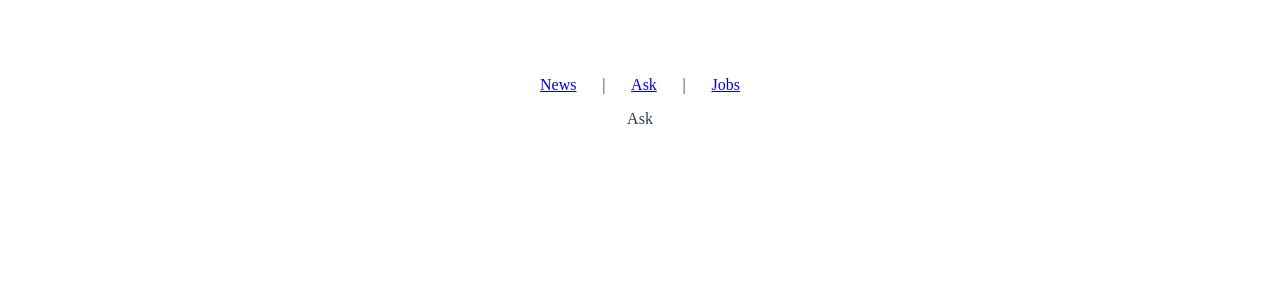
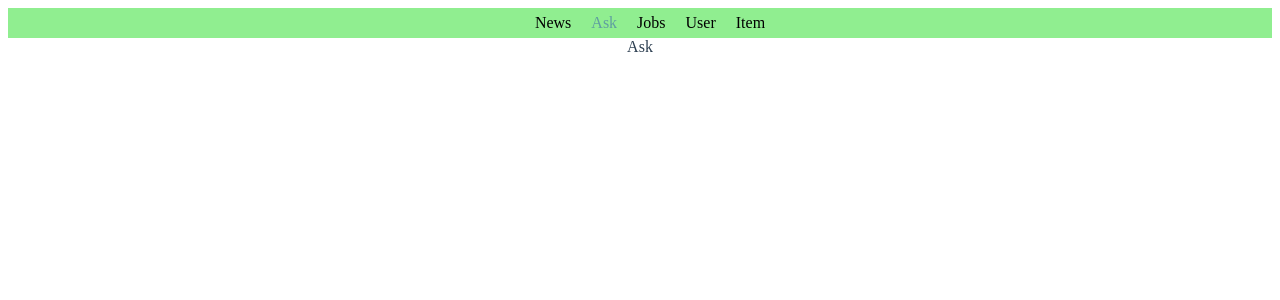
Before and after one commit to BackdevHong/Vue-All, a Vue app in the folder hackernews/: page /Ask in a window 1280 px wide. Shown: the top 300 px of the page. Built offline with nearby package versions, Linux system fonts and the light colour scheme.

Commit message:
스타일링 진행중..

```diff
--- a/hackernews/src/App.vue
+++ b/hackernews/src/App.vue
@@ -6,7 +6,7 @@
 </template>
 
 <script>
-import ToolBar from "./components/ToolBar.vue";
+import ToolBar from './components/ToolBar.vue';
 
 export default {
     components: {
@@ -19,6 +19,5 @@ export default {
 #app {
     text-align: center;
     color: #2c3e50;
-	margin-top: 60px;
 }
 </style>
--- a/hackernews/src/components/HelloWorld.vue
+++ /dev/null
@@ -1,58 +0,0 @@
-<template>
-  <div class="hello">
-    <h1>{{ msg }}</h1>
-    <p>
-      For a guide and recipes on how to configure / customize this project,<br>
-      check out the
-      <a href="https://cli.vuejs.org" target="_blank" rel="noopener">vue-cli documentation</a>.
-    </p>
-    <h3>Installed CLI Plugins</h3>
-    <ul>
-      <li><a href="https://github.com/vuejs/vue-cli/tree/dev/packages/%40vue/cli-plugin-babel" target="_blank" rel="noopener">babel</a></li>
-      <li><a href="https://github.com/vuejs/vue-cli/tree/dev/packages/%40vue/cli-plugin-eslint" target="_blank" rel="noopener">eslint</a></li>
-    </ul>
-    <h3>Essential Links</h3>
-    <ul>
-      <li><a href="https://vuejs.org" target="_blank" rel="noopener">Core Docs</a></li>
-      <li><a href="https://forum.vuejs.org" target="_blank" rel="noopener">Forum</a></li>
-      <li><a href="https://chat.vuejs.org" target="_blank" rel="noopener">Community Chat</a></li>
-      <li><a href="https://twitter.com/vuejs" target="_blank" rel="noopener">Twitter</a></li>
-      <li><a href="https://news.vuejs.org" target="_blank" rel="noopener">News</a></li>
-    </ul>
-    <h3>Ecosystem</h3>
-    <ul>
-      <li><a href="https://router.vuejs.org" target="_blank" rel="noopener">vue-router</a></li>
-      <li><a href="https://vuex.vuejs.org" target="_blank" rel="noopener">vuex</a></li>
-      <li><a href="https://github.com/vuejs/vue-devtools#vue-devtools" target="_blank" rel="noopener">vue-devtools</a></li>
-      <li><a href="https://vue-loader.vuejs.org" target="_blank" rel="noopener">vue-loader</a></li>
-      <li><a href="https://github.com/vuejs/awesome-vue" target="_blank" rel="noopener">awesome-vue</a></li>
-    </ul>
-  </div>
-</template>
-
-<script>
-export default {
-  name: 'HelloWorld',
-  props: {
-    msg: String
-  }
-}
-</script>
-
-<!-- Add "scoped" attribute to limit CSS to this component only -->
-<style scoped>
-h3 {
-  margin: 40px 0 0;
-}
-ul {
-  list-style-type: none;
-  padding: 0;
-}
-li {
-  display: inline-block;
-  margin: 0 10px;
-}
-a {
-  color: #42b983;
-}
-</style>
--- a/hackernews/src/components/ToolBar.vue
+++ b/hackernews/src/components/ToolBar.vue
@@ -1,9 +1,23 @@
 <template>
-	<div class="Header">
-		<router-link to="/News">News</router-link> |
-		<router-link to="/Ask">Ask</router-link> |
-		<router-link to="/Jobs">Jobs</router-link>
-	</div>
+    <div class="Header">
+        <ul>
+            <li>
+                <router-link to="/News">News</router-link>
+            </li>
+            <li>
+                <router-link to="/Ask">Ask</router-link>
+            </li>
+            <li>
+                <router-link to="/Jobs">Jobs</router-link>
+            </li>
+            <li>
+                <router-link to="/User">User</router-link>
+            </li>
+            <li>
+                <router-link to="/Item">Item</router-link>
+            </li>
+        </ul>
+    </div>
 </template>
 
 <script>
@@ -11,12 +25,34 @@ export default {};
 </script>
 
 <style scoped>
+* {
+    list-style: none;
+}
 .Header {
-	display: flex;
-	line-height: 50px;
-	margin: 0 auto;
-	justify-content: space-between;
-	align-items: center;
-	width: 200px;
+    display: flex;
+    width: 100%;
+    height: 30px;
+    line-height: 30px;
+    justify-content: center;
+    align-items: center;
+    background-color: lightgreen;
+}
+
+.Header > ul {
+    padding-left: 0;
+}
+.Header > ul > li {
+    float: left;
+    margin-left: 20px;
+}
+
+.Header .router-link-exact-active {
+    color: cadetblue;
+    text-decoration: none;
+}
+
+.Header a {
+    text-decoration: none;
+    color: black;
 }
 </style>
--- a/hackernews/src/routes/index.js
+++ b/hackernews/src/routes/index.js
@@ -2,12 +2,14 @@ import { createWebHistory, createRouter } from "vue-router";
 import AskView from "../views/AskView.vue";
 import JobsView from "../views/JobsView.vue";
 import NewsView from "../views/NewsView.vue";
+import ItemView from "../views/ItemView.vue";
+import UserView from "../views/UserView.vue"
 
 const routes = [
-	// {
-	// 	path: "/",
-	// 	redirect: "/news",
-	// },
+    {
+        path: "/",
+        redirect: "/news",
+    },
     {
         path: "/News",
         component: NewsView,
@@ -20,6 +22,14 @@ const routes = [
         path: "/Jobs",
         component: JobsView,
     },
+    {
+        path: "/Item",
+        component: ItemView,
+    },
+    {
+        path: "/User",
+        component: UserView,
+    }
 ];
 
 export const router = createRouter({
--- a/hackernews/src/views/AskView.vue
+++ b/hackernews/src/views/AskView.vue
@@ -1,9 +1,13 @@
 <template>
-	<div>Ask</div>
+    <div>Ask</div>
 </template>
 
 <script>
 export default {};
 </script>
 
-<style></style>
+<style scoped>
+* {
+    margin: 0 auto;
+}
+</style>
--- /dev/null
+++ b/hackernews/src/views/ItemView.vue
@@ -0,0 +1,9 @@
+<template>
+    <div>item</div>
+</template>
+
+<script>
+export default {};
+</script>
+
+<style></style>
--- /dev/null
+++ b/hackernews/src/views/UserView.vue
@@ -0,0 +1,9 @@
+<template>
+    <div>User</div>
+</template>
+
+<script>
+export default {};
+</script>
+
+<style></style>
```
Also changed, not shown: 2 other files (tests, documents, lock files or other folders). Lines whose indentation alone changed are shown as unchanged.
